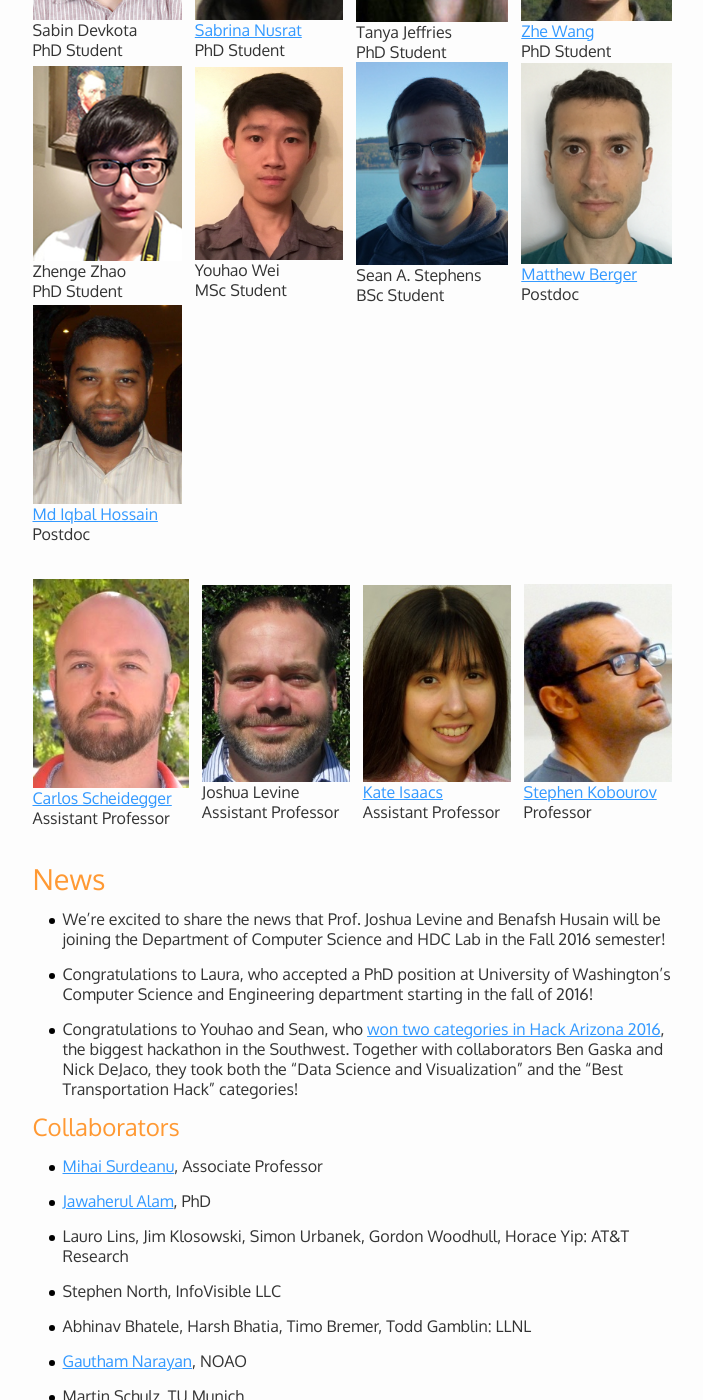
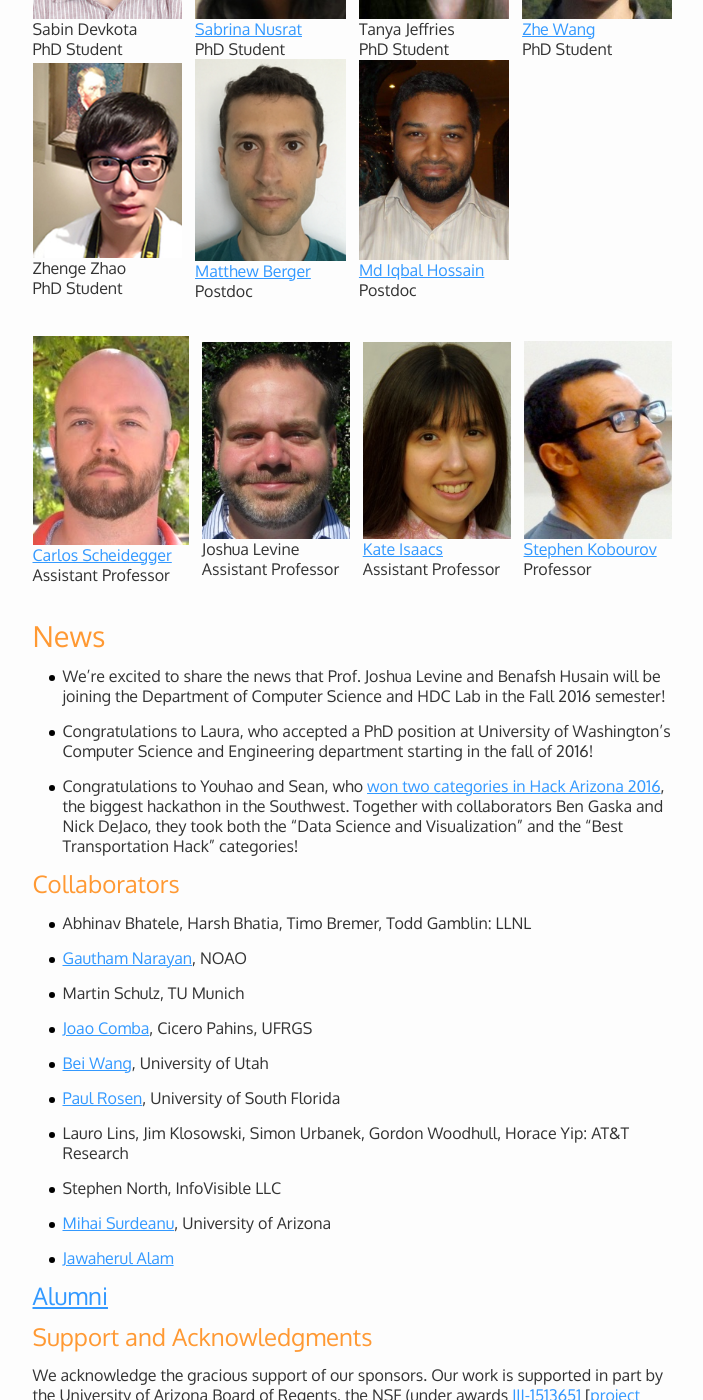
Before and after one commit to hdc-arizona/hdc-arizona.github.io, a Jekyll site: the page built from index.md, in a window 1280 px wide and 1400 px high, scrolled down 777 px. Shown: the whole window, without its empty margins (135-838 px from the left). Built offline with Jekyll 4.4.1, drawn with Linux system fonts in a browser that asks for light colours.

Commit message:
update students and alumni

```diff
--- a/index.md
+++ b/index.md
@@ -77,15 +77,6 @@
 
 ### Collaborators
 
-
-* [Mihai Surdeanu](http://www.surdeanu.info/mihai/), Associate Professor
-
-* [Jawaherul Alam](http://www.cs.arizona.edu/~mjalam/), PhD
-
-* Lauro Lins, Jim Klosowski, Simon Urbanek, Gordon Woodhull, Horace Yip: AT&T Research
-
-* Stephen North, InfoVisible LLC
-
 * Abhinav Bhatele, Harsh Bhatia, Timo Bremer, Todd Gamblin: LLNL
 
 * [Gautham Narayan](http://ast.noao.edu/about/people/narayan), NOAO
@@ -94,9 +85,17 @@
 
 * [Joao Comba](http://www.inf.ufrgs.br/~comba/), Cicero Pahins, UFRGS
 
+* [Bei Wang](http://www.sci.utah.edu/~beiwang), University of Utah
 
+* [Paul Rosen](http://www.cspaul.com/wordpress/), University of South Florida
 
+* Lauro Lins, Jim Klosowski, Simon Urbanek, Gordon Woodhull, Horace Yip: AT&T Research
 
+* Stephen North, InfoVisible LLC
+
+* [Mihai Surdeanu](http://www.surdeanu.info/mihai/), University of Arizona
+
+* [Jawaherul Alam](http://www.cs.arizona.edu/~mjalam/)
 
 ### [Alumni](/alumni/)
 
```
Also changed, not shown: _students/sean_stephens.md (deleted, +0 -6 lines), _students/youhao_wei.md (deleted, +0 -7 lines), alumni/index.md (+4 -0 lines), headshots/sean.jpg (deleted), headshots/wei.jpg (deleted).
